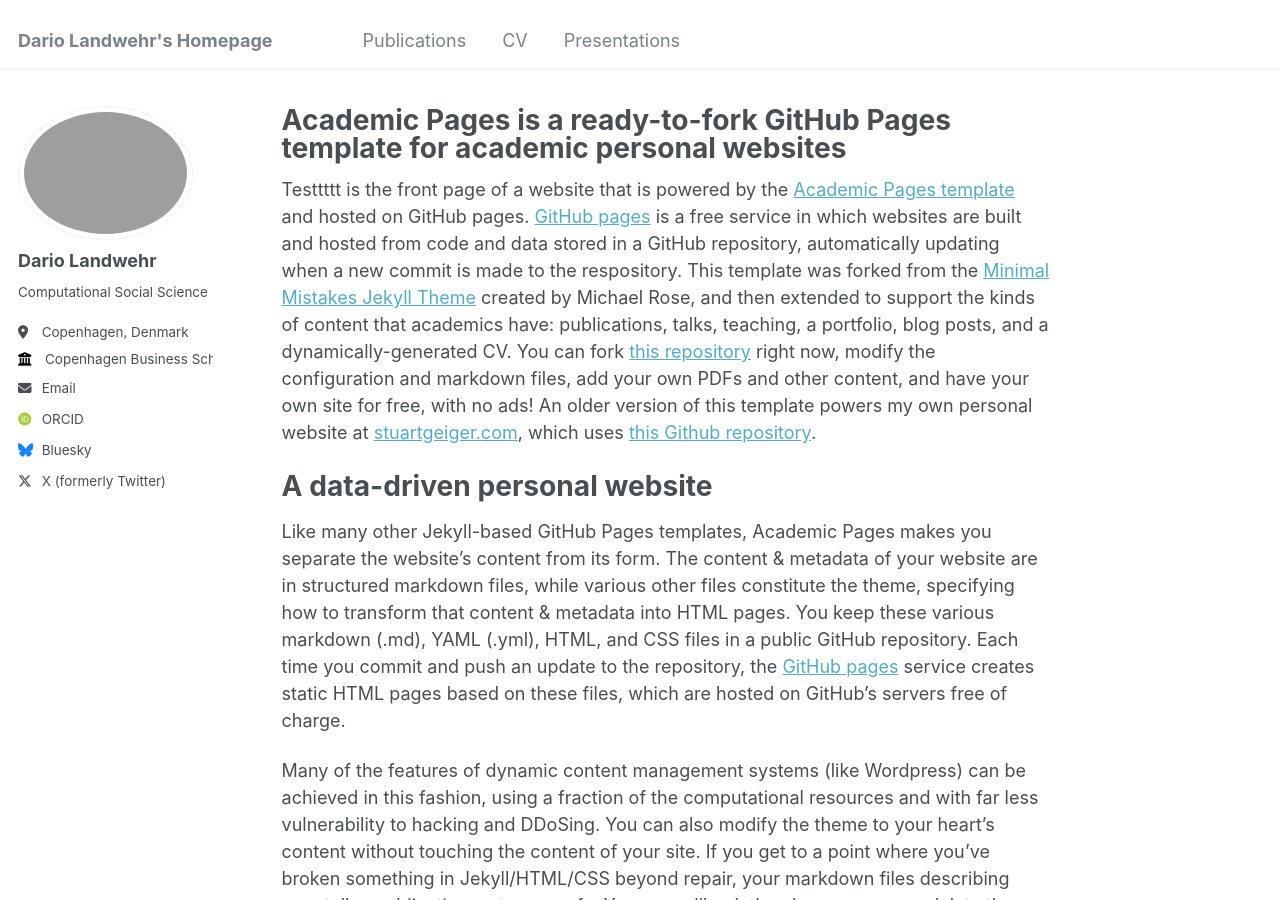
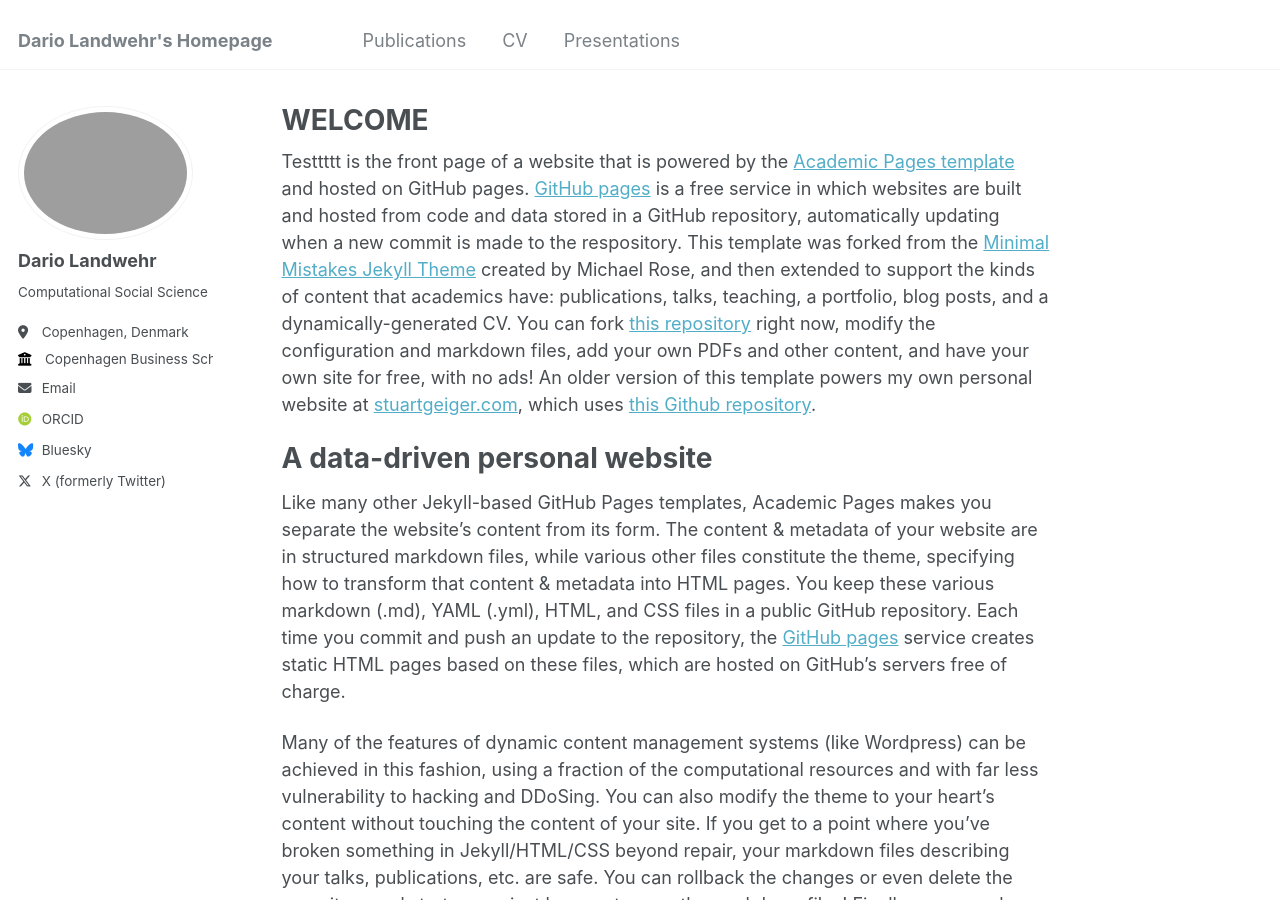
Before and after one commit to DarioLandwehr/DarioLandwehr.github.io, a Jekyll site: the page built from _pages/about.md, in a window 1280 px wide and 900 px high. Built offline with Jekyll 4.4.1, drawn with Linux system fonts in a browser that asks for light colours; some web fonts are replaced.

Commit message:
Update about.md

```diff
--- a/_pages/about.md
+++ b/_pages/about.md
@@ -1,6 +1,6 @@
 ---
 permalink: /
-title: "Academic Pages is a ready-to-fork GitHub Pages template for academic personal websites"
+title: "WELCOME"
 author_profile: true
 redirect_from:
   - /about/
```
